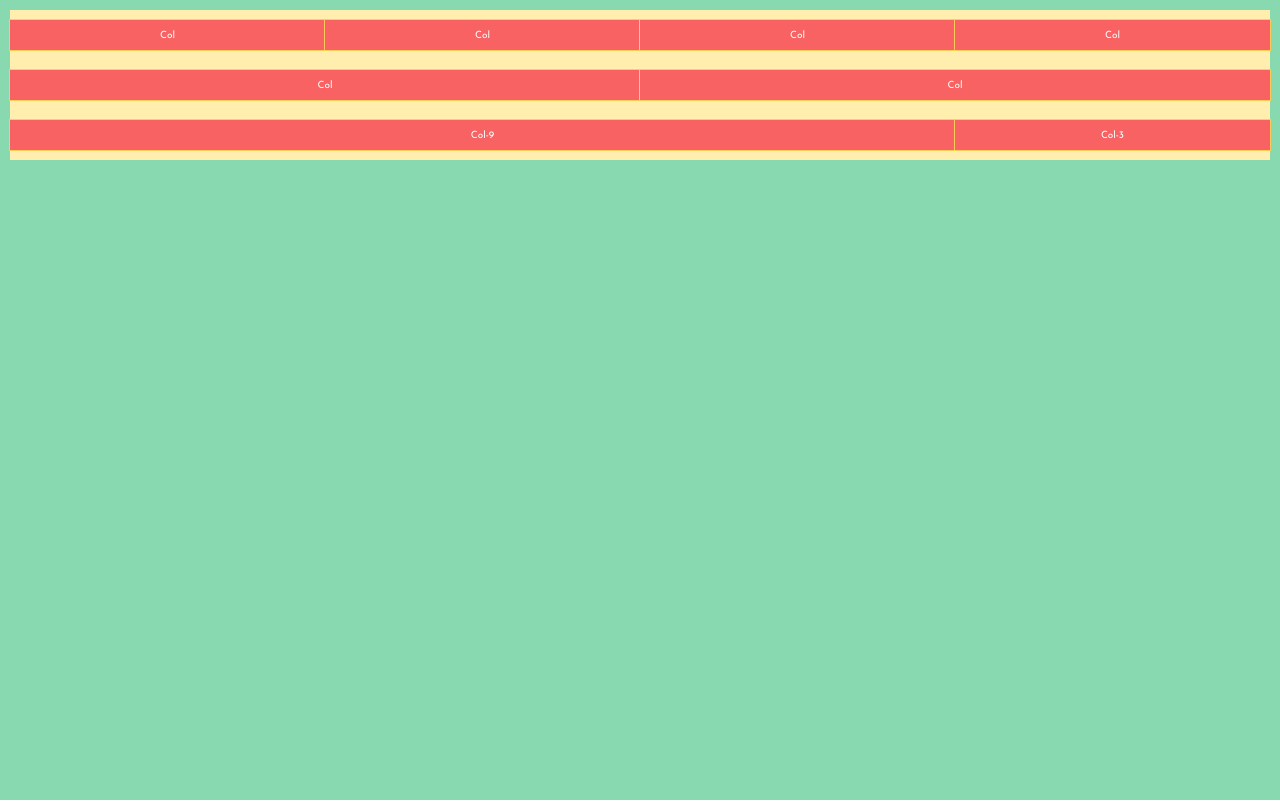
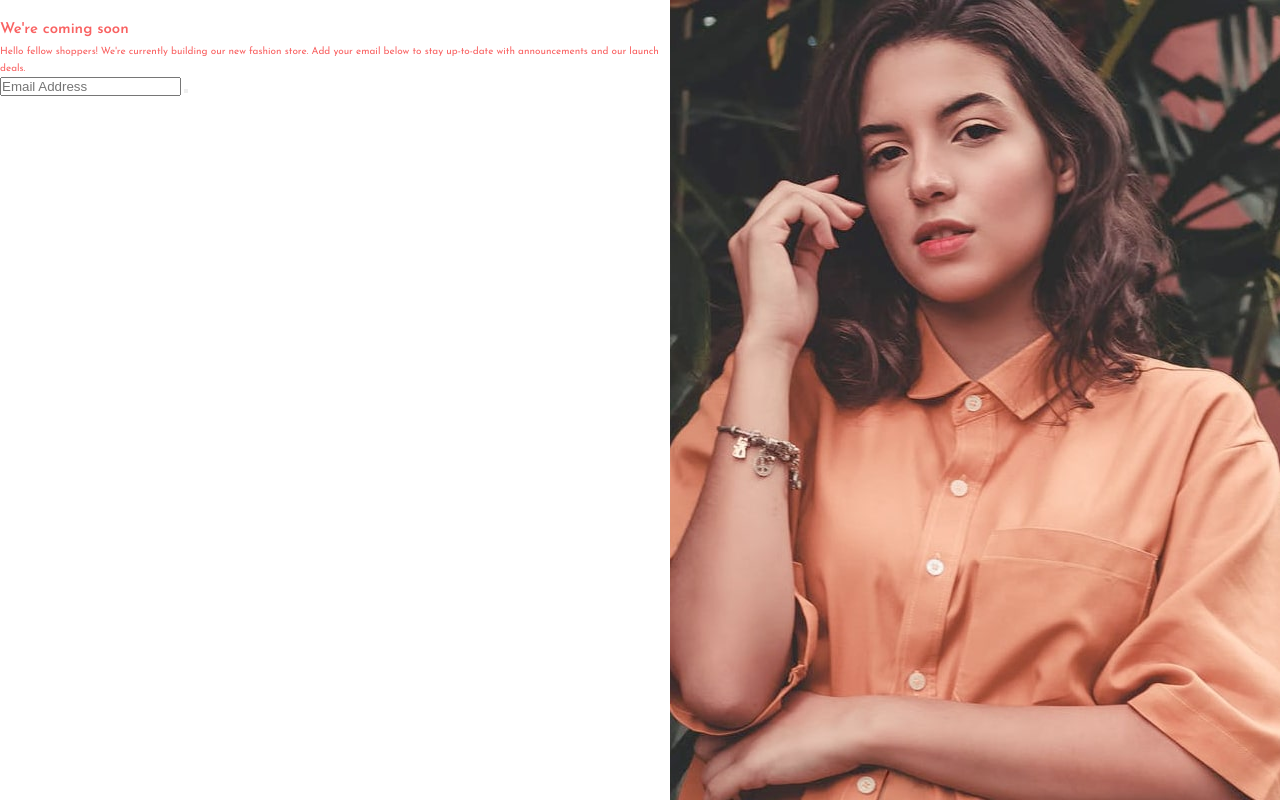
Before and after one commit to oyin-k/coming-soon-fem, a website: page index.html in a window 1280 px wide. Drawn offline with Linux system fonts and the light colour scheme.

Commit message:
WIP: project setup contd

```diff
--- a/index.html
+++ b/index.html
@@ -21,7 +21,7 @@
 <body>
 
   <div class="container-fluid">
-    <!-- <div class="container__row">
+    <div class="container__row">
       <section class="site-info">
         <div class="site-info__logo-box">
           <img src="" alt="" class="site-info__logo">
@@ -47,28 +47,13 @@
           </div>
         </div>
       </section>
-    </div>
-    <div class="container__row">
       <section class="landing-image">
-        <img src="" alt="" class="landing-image__img">
+        <img src="images/hero-desktop.jpg" alt="" class="landing-image__img">
       </section>
-    </div> -->
-    <div class="container__row">
-      <div class="container__col-3">Col</div>
-      <div class="container__col-3">Col</div>
-      <div class="container__col-3">Col</div>
-      <div class="container__col-3">Col</div>
     </div>
 
-    <div class="container__row">
-      <div class="container__col-6">Col</div>
-      <div class="container__col-6">Col</div>
-    </div>
 
-    <div class="container__row">
-      <div class="container__col-9">Col-9</div>
-      <div class="container__col-3">Col-3</div>
-    </div>
+
 
   </div>
 
--- a/src/sass/abstracts/_mixins.scss
+++ b/src/sass/abstracts/_mixins.scss
@@ -0,0 +1,17 @@
+@mixin small-breakpoint {
+    @media (min-width: #{$mobile}) {
+        @content;
+    }
+}
+
+@mixin medium-breakpoint {
+    @media (min-width: #{$tablet}) {
+        @content;
+    }
+}
+
+@mixin large-breakpoint {
+    @media (min-width: #{$desktop}) {
+        @content;
+    }
+}
--- a/src/sass/abstracts/_variables.scss
+++ b/src/sass/abstracts/_variables.scss
@@ -20,4 +20,6 @@ $gradient-2: linear, 135deg, from hsl(0, 80%, 86%), to hsl(0, 74%, 74%);
 /* GRID */
 
 $grid-width: 100%;
-$grid__cols: 12;
+
+/* BREAKPOINTS */
+// $mobile: 37.5rem;
--- a/src/sass/base/_base.scss
+++ b/src/sass/base/_base.scss
@@ -15,43 +15,5 @@ body {
 }
 
 // .container {
-//     background-color: #88d8b0;
-//     padding: 10px;
-//     box-sizing: border-box;
-//     &__row {
-//       background-color: #ffeead;
-//     }
-//     &__col {
-//       height: 30px;
-//       background-color: #ff6f69;
-//       outline: 	1px solid #ffcc5c;
-//       margin: 10px 0;
-//       display: flex;
-//       align-items: center;
-//       justify-content: space
-//       color: #fff;
-//     }
-//   }
 
-.container {
-    &-fluid {
-        background-color: #88d8b0;
-        padding: 1rem;
-    }
-
-    &__row {
-        background-color: #ffeead;
-    }
-
-}
-
-[class*="container__col-"] {
-    height: 3rem;
-    background-color: $color-primary-soft;
-    color: #fff;
-    outline: 1px solid #ffcc5c;
-    margin: 1rem 0;
-    display: flex;
-    align-items: center;
-    justify-content: space-around;
-}
+// }
--- a/src/sass/layouts/_grid.scss
+++ b/src/sass/layouts/_grid.scss
@@ -2,16 +2,11 @@
     &-fluid {
         height: 100vh;
         max-width: $grid-width;
+
     }
    &__row {
         display: flex;
-        flex-wrap: wrap;
+        // flex-wrap: wrap;
         width: 100%;
    }
-   @for $i from 1 through $grid__cols {
-        &__col-#{$i} {
-            flex-basis: (100 / ( $grid__cols / $i ) ) * 1%;
-        }
-   }
-
 }
```
Also changed, not shown: dist/css/main.css.
